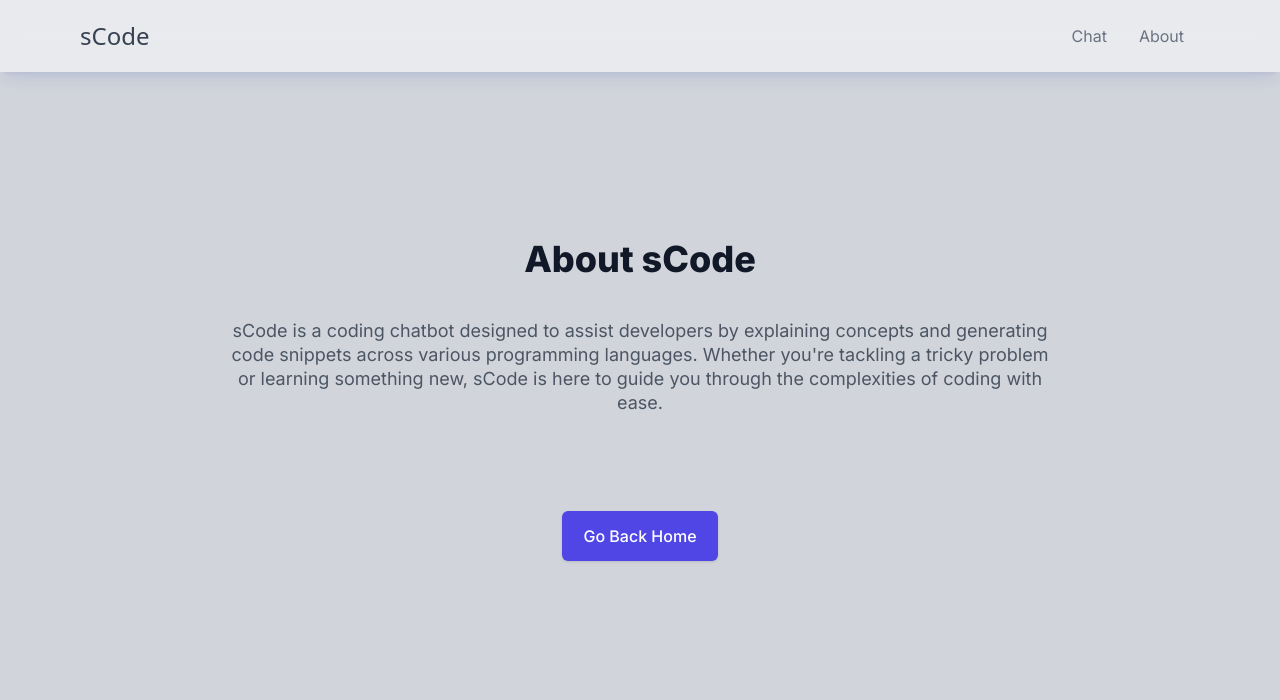
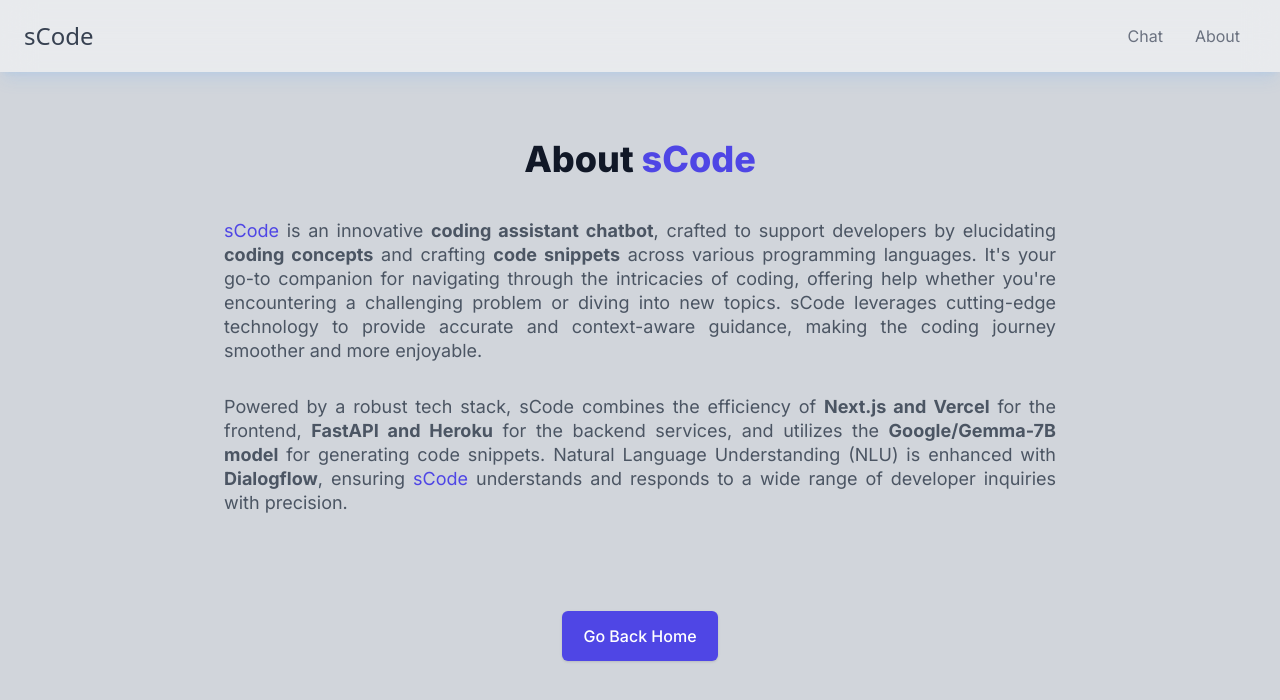
Before and after one commit to KangweiLIAO/sCode-chatbot, a Next.js app in the folder frontend/: page /about in a window 1280 px wide. Shown: the top 700 px of the page. Built offline with nearby package versions, Linux system fonts and the light colour scheme.

Commit message:
UI elements improved

```diff
--- a/frontend/app/about/page.tsx
+++ b/frontend/app/about/page.tsx
@@ -7,19 +7,32 @@
 			<div className="max-w-4xl mx-auto px-4 sm:px-6 lg:px-8">
 				<div className="text-center">
 					<h2 className="text-3xl font-extrabold text-gray-900 sm:text-4xl">
-						About sCode
+						About <span className="text-indigo-600">sCode</span>
 					</h2>
-					<p className="mt-10 mb-24 text-lg leading-6 text-gray-600">
-						sCode is a coding chatbot designed to assist developers by explaining concepts and generating code snippets
-						across various programming languages. Whether you&#39;re tackling a tricky problem or learning something
-						new, sCode is here to guide you through the complexities of coding with ease.
+					<p className="mt-10 text-lg leading-6 text-gray-600 text-justify">
+						<span className="text-indigo-600">sCode</span> is an innovative <span
+						className="font-bold">coding assistant chatbot</span>, crafted to support developers by elucidating <span
+						className="font-bold">coding concepts</span> and crafting <span
+						className="font-bold">code snippets</span> across various programming languages. It&#39;s your go-to
+						companion for navigating through the intricacies of coding, offering help whether you&#39;re encountering
+						a challenging problem or diving into new topics. sCode leverages cutting-edge technology to provide accurate
+						and context-aware guidance, making the coding journey smoother and more enjoyable.
+					</p>
+					<p className="mt-8 mb-24 text-lg leading-6 text-gray-600 text-justify">
+						Powered by a robust tech stack, sCode combines the efficiency of <span
+						className="font-bold">Next.js and Vercel</span> for the frontend, <span
+						className="font-bold"> FastAPI and Heroku</span> for the backend services, and utilizes the <span
+						className="font-bold">Google/Gemma-7B model</span> for generating code snippets. Natural Language
+						Understanding (NLU) is enhanced with <span className="font-bold">Dialogflow</span>, ensuring <span
+						className="text-indigo-600">sCode</span> understands and responds to a wide range of
+						developer inquiries with precision.
 					</p>
 				</div>
 				<div className="mt-8 flex justify-center">
 					<div className="inline-flex rounded-md shadow">
 						<Link href="/"
 						      className="inline-flex items-center justify-center px-5 py-3 border border-transparent text-base
-						      font-medium rounded-md text-white bg-indigo-600 hover:bg-indigo-700">
+                              font-medium rounded-md text-white bg-indigo-600 hover:bg-indigo-700">
 							Go Back Home
 						</Link>
 					</div>
--- a/frontend/app/components/chat-ui.tsx
+++ b/frontend/app/components/chat-ui.tsx
@@ -1,6 +1,6 @@
 'use client'
 import 'regenerator-runtime'
-import React, {useEffect, useState} from 'react';
+import React, {useEffect, useState, useRef} from 'react';
 import SpeechRecognition, {useSpeechRecognition} from 'react-speech-recognition'
 import TypeIt from "typeit-react";
 
@@ -18,13 +18,24 @@
 	const [dialog, setDialog] = useState<Message[]>([]);
 	const [inputText, setInputText] = useState('');
 
+	const dialogEndRef = useRef<null | HTMLDivElement>(null);
+
+	// For speech recognition
 	const {
 		transcript,
 		listening,
 		resetTranscript,
 	} = useSpeechRecognition();
 
+	// Scroll to the bottom whenever the messages change
 	useEffect(() => {
+		if (dialogEndRef.current) {
+			dialogEndRef.current.scrollIntoView({behavior: 'smooth'});
+		}
+	}, [dialog]);
+
+	useEffect(() => {
+		// Set the input text to the transcript
 		setInputText(transcript)
 	}, [transcript])
 
@@ -38,6 +49,7 @@
 	const handleSend = async () => {
 		if (!inputText.trim()) return; // don't send empty messages
 
+		// A new message object
 		const newMessage: Message = {
 			id: Date.now(),
 			text: inputText,
@@ -76,10 +88,10 @@
 			<div className="flex-grow overflow-auto p-4 space-y-2">
 				{dialog.map((message, index) => (
 					// Display each message in the conversation
-					<div key={index}
-					     className={`p-2 ${message.sender === 'user' ?
-						     'p-3 bg-blue-800 text-white self-end rounded-lg animate-popIn'
-						     : 'p-3 border-2 border-blue-950 text-blue-950 self-start rounded-lg animate-popIn'}`}>
+					<div key={index} ref={dialogEndRef} className={`p-2 ${message.sender === 'user' ?
+						'p-3 bg-indigo-950 text-slate-200 self-end rounded-lg animate-popIn'
+						: 'p-3 border-2 border-blue-950 text-indigo-950 self-start rounded-lg animate-popIn'}`
+					}>
 						{message.sender === 'bot' ? (
 							<TypeIt options={{
 								strings: [message.text],
@@ -95,23 +107,22 @@
 				))}
 			</div>
 
-			{/* Text Field */}
-			<div className="p-4">
+			{/* Text Input */}
+			<div className="p-4 pl-12 pr-12">
 				<div
-					className="flex w-full flex-row items-center gap-2 rounded-[24px] border border-gray-900/10 bg-gray-900/5 p-2">
+					className="flex max-w-6xl mx-auto flex-row items-center gap-2 rounded-[16px] border border-gray-900/10 bg-gray-800 p-2">
 					<div className="relative grid h-full w-full min-w-[200px]">
 						<input
 							value={inputText}
 							placeholder="Message sCode..."
 							className="peer h-full min-h-full w-full rounded-[7px]  !border-0 border-blue-gray-200
-                border-t-transparent bg-transparent px-3 py-2.5 font-sans text-lg text-blue-900 font-normal
+                border-t-transparent bg-transparent px-3 py-2.5 font-sans text-lg text-slate-200 font-normal
                 text-blue-gray-700 outline outline-0 transition-all placeholder:text-blue-gray-400
                 placeholder-shown:border placeholder-shown:border-blue-gray-200 placeholder-shown:border-t-blue-gray-200
                 focus:border-2 focus:ring-purple-600 focus:border-transparent focus:border-t-transparent focus:outline-0
                 disabled:resize-none disabled:border-0 disabled:bg-blue-gray-50"
 							onChange={(e) => setInputText(e.target.value)}
 							onKeyDown={(e) => e.key === 'Enter' && handleSend()}
-							disabled={isLoading}
 						></input>
 					</div>
 
@@ -130,14 +141,14 @@
 							}}
 							type="button">
 				      <span className="absolute transform -translate-x-1/2 -translate-y-1/2 top-1/2 left-1/2">
-				        <svg width="24" height="24" viewBox="0 0 24 24" fill="none" xmlns="http://www.w3.org/2000/svg">
+				        <svg width="24" height="24" viewBox="0 0 24 24" fill="none" xmlns="http://www.w3.org/2000/svg"
+				             className={listening ? `fill-red-700 animate-popIn` : `fill-blue-500`}>
 				          <path
 					          d="M12 4.5C10.314 4.5 9 5.80455 9 7.35V12.15C9 13.6955 10.314 15 12 15C13.686 15 15 13.6955 15 12.15L15
 					          7.35C15 5.80455 13.686 4.5 12 4.5ZM7.5 7.35C7.5 4.919 9.54387 3 12 3C14.4561 3 16.5 4.919 16.5 7.35L16.5
 					          12.15C16.5 14.581 14.4561 16.5 12 16.5C9.54387 16.5 7.5 14.581 7.5 12.15V7.35ZM6.75 12.75C6.75 15.1443
 					          9.0033 17.25 12 17.25C14.9967 17.25 17.25 15.1443 17.25 12.75H18.75C18.75 15.9176 16.0499 18.3847 12.75
-					          18.7129V21H11.25V18.7129C7.95007 18.3847 5.25 15.9176 5.25 12.75H6.75Z"
-					          fill={listening ? `#e81d22` : `#5185ee`}></path>
+					          18.7129V21H11.25V18.7129C7.95007 18.3847 5.25 15.9176 5.25 12.75H6.75Z"></path>
 				        </svg>
 				      </span>
 						</button>
@@ -152,7 +163,8 @@
 							disabled={isLoading}
 							type="button">
 				      <span className="absolute transform -translate-x-1/2 -translate-y-1/2 top-1/2 left-1/2">
-				        <svg width="18" height="18" viewBox="0 0 14 14" fill="none" xmlns="http://www.w3.org/2000/svg">
+				        <svg width="18" height="18" viewBox="0 0 14 14" fill="none" xmlns="http://www.w3.org/2000/svg"
+				             className={isLoading ? `fill-blue-500 animate-flyRight` : `fill-blue-500`}>
 				          <path
 					          d="M12.9576 7.71521C13.0903 7.6487 13.2019 7.54658 13.2799 7.42027C13.3579 7.29396 13.3992 7.14845
 					          13.3992 7.00001C13.3992 6.85157 13.3579 6.70606 13.2799 6.57975C13.2019 6.45344 13.0903 6.35132 12.9576
@@ -164,13 +176,15 @@
 					          7.80001 6.20002 7.80001H2.54322C2.36934 7.79991 2.20016 7.85647 2.06129 7.96113C1.92243 8.06578 1.82144
 					          8.21283 1.77362 8.38001L0.631223 12.38C0.588482 12.5293 0.590098 12.6877 0.635876 12.8361C0.681652
 					          12.9845 0.769612 13.1163 0.889027 13.2155C1.00844 13.3148 1.15415 13.3771 1.30838 13.3949C1.46262
-					          13.4128 1.61871 13.3854 1.75762 13.316L12.9576 7.71601V7.71521Z"
-					          fill="#5185ee"></path>
+					          13.4128 1.61871 13.3854 1.75762 13.316L12.9576 7.71601V7.71521Z"></path>
 				        </svg>
 				      </span>
 						</button>
 					</div>
 				</div>
+				<p className="p-2 mx-auto text-sm text-gray-500 text-center">
+					sCode usually make mistakes. Consider using ChatGPT instead.
+				</p>
 			</div>
 		</main>
 	);
--- a/frontend/app/components/navbar.tsx
+++ b/frontend/app/components/navbar.tsx
@@ -4,16 +4,16 @@
 export default function Navbar() {
 	return (
 		<nav className="fixed bg-opacity-50 backdrop-filter backdrop-blur-lg bg-white top-0 left-0 right-0 z-50 p-2
-		shadow-lg shadow-blue-800/10">
-			<div className="max-w-6xl mx-auto px-4">
+		shadow-lg shadow-blue-400/15">
+			<div className="mx-auto px-4">
 				<div className="flex justify-between items-center py-3">
-					<div className="text-2xl text-gray-700 font-sans">
+					<div className="text-2xl text-gray-700 font-sans select-none">
 						sCode
 					</div>
 					{/* Add navigation links or buttons here */}
 					<div>
 						<Link href="/" className="px-4 py-2 text-gray-500 hover:text-gray-900">Chat</Link>
-						<Link href="/about" className="px-4 py-2 text-gray-500 hover:text-gray-900">About</Link>
+						<Link href={"/about"} className="px-4 py-2 text-gray-500 hover:text-gray-900">About</Link>
 					</div>
 				</div>
 			</div>
--- a/frontend/tailwind.config.ts
+++ b/frontend/tailwind.config.ts
@@ -18,9 +18,16 @@
 					'0%': {opacity: '0', transform: 'scale(0.95)'},
 					'100%': {opacity: '1', transform: 'scale(1)'},
 				},
+				flyRight: {
+					'0%': {opacity: '1', transform: 'translateX(0)'},
+					'49.99%': {opacity: '0', transform: 'translateX(100%)'},
+					'50%': {opacity: '0', transform: 'translateX(-100%)'},
+					'100%': {opacity: '1', transform: 'translateX(0)'},
+				}
 			},
 			animation: {
 				popIn: 'popIn 0.5s ease-out',
+				flyRight: 'flyRight 0.65s ease-in-out',
 			},
 		},
 	},
```
